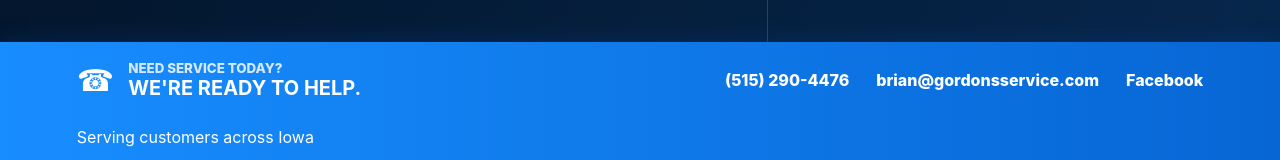
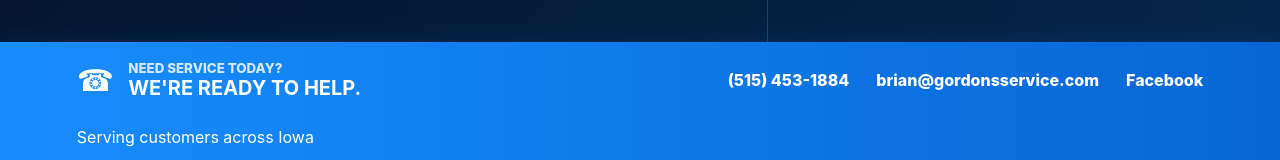
Before and after one commit to Gordonskitchendiagnostics/Gordon-website, a Vue app: page / in a window 1280 px wide. Shown: the part 2259-2419 px from the top of the page. Built offline with nearby package versions, Linux system fonts and the light colour scheme.

Commit message:
Fix Gordon's business phone number

```diff
--- a/src/App.vue
+++ b/src/App.vue
@@ -48,6 +48,6 @@ const benefits = [
       <section id="services" class="services-section section-pad"><div class="section-heading"><p class="eyebrow blue">Our services</p><h2>We service the equipment you rely on</h2><p>Focused commercial kitchen repair and facility support for restaurants and food-service operations across Iowa.</p></div><div class="service-grid"><article v-for="service in services" :key="service.title" class="service-card"><div class="service-photo" :style="{ backgroundImage: `linear-gradient(180deg, rgba(4,24,48,.03), rgba(3,20,39,.62)), url(${service.image})`, backgroundPosition: service.position }"><div class="service-icon">{{ service.icon }}</div></div><div class="service-content"><h3>{{ service.title }}</h3><p>{{ service.text }}</p></div></article></div></section>
       <section class="story-area"><div id="about" class="story-panel"><div class="flower-art" aria-hidden="true">✿</div><div><p class="eyebrow">The Gordon's standard</p><h2>Built on hard work & dedication</h2><p>Gordon's Kitchen Diagnostics is named in honor of my grandfather, Gordon, who grew the most amazing flowers through patience, hard work, and dedication. Those are the same values we bring to every job.</p><strong>We don't just fix equipment — we help keep your business moving.</strong></div></div><div id="service-area" class="iowa-panel"><div class="pin">●</div><div><p class="eyebrow">Service area</p><h2>Proudly serving all of Iowa</h2><p>From local restaurants to multi-location operations, Gordon's provides dependable service throughout the state.</p><div class="iowa-outline">IOWA</div></div></div></section>
     </main>
-    <footer id="contact" class="contact-bar"><div class="contact-lead"><span class="phone-icon">☎</span><div><small>Need service today?</small><strong>We're ready to help.</strong></div></div><a href="tel:+15152904476">(515) 290-4476</a><a href="mailto:brian@gordonsservice.com">brian@gordonsservice.com</a><a :href="facebookUrl" target="_blank" rel="noopener noreferrer">Facebook</a><span>Serving customers across Iowa</span></footer>
+    <footer id="contact" class="contact-bar"><div class="contact-lead"><span class="phone-icon">☎</span><div><small>Need service today?</small><strong>We're ready to help.</strong></div></div><a href="tel:+15154531884">(515) 453-1884</a><a href="mailto:brian@gordonsservice.com">brian@gordonsservice.com</a><a :href="facebookUrl" target="_blank" rel="noopener noreferrer">Facebook</a><span>Serving customers across Iowa</span></footer>
   </div>
 </template>
```
